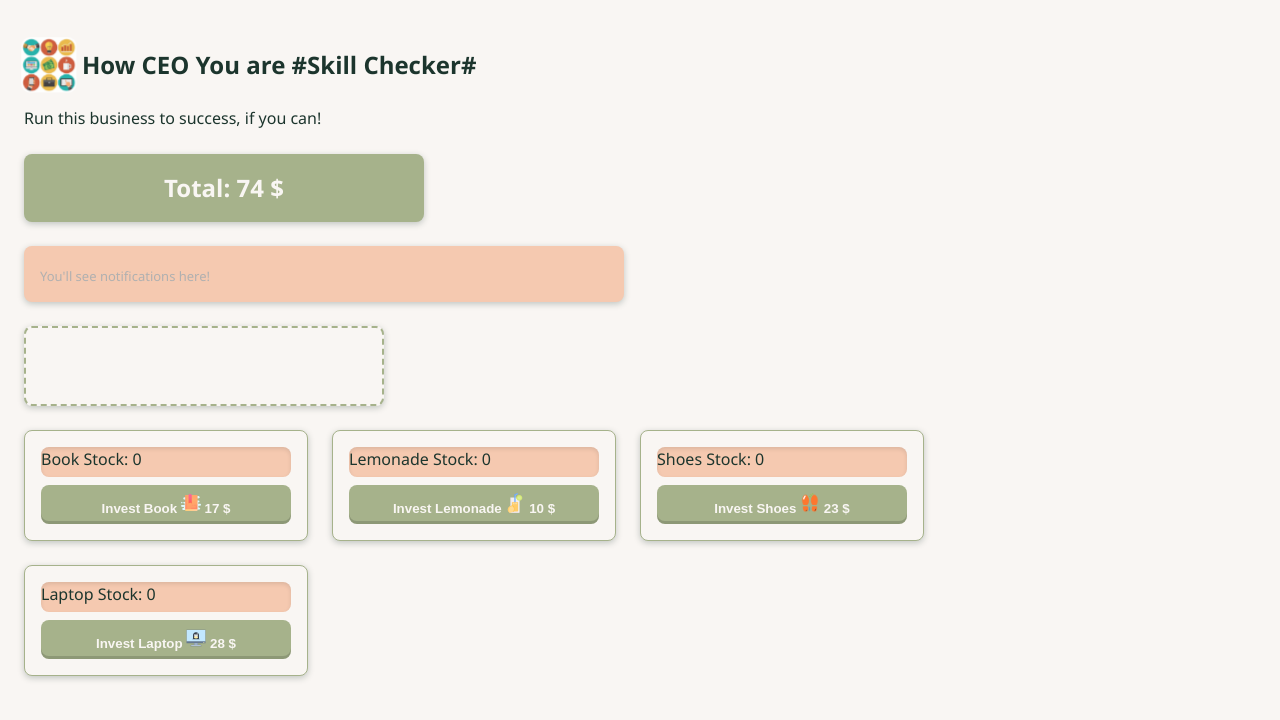
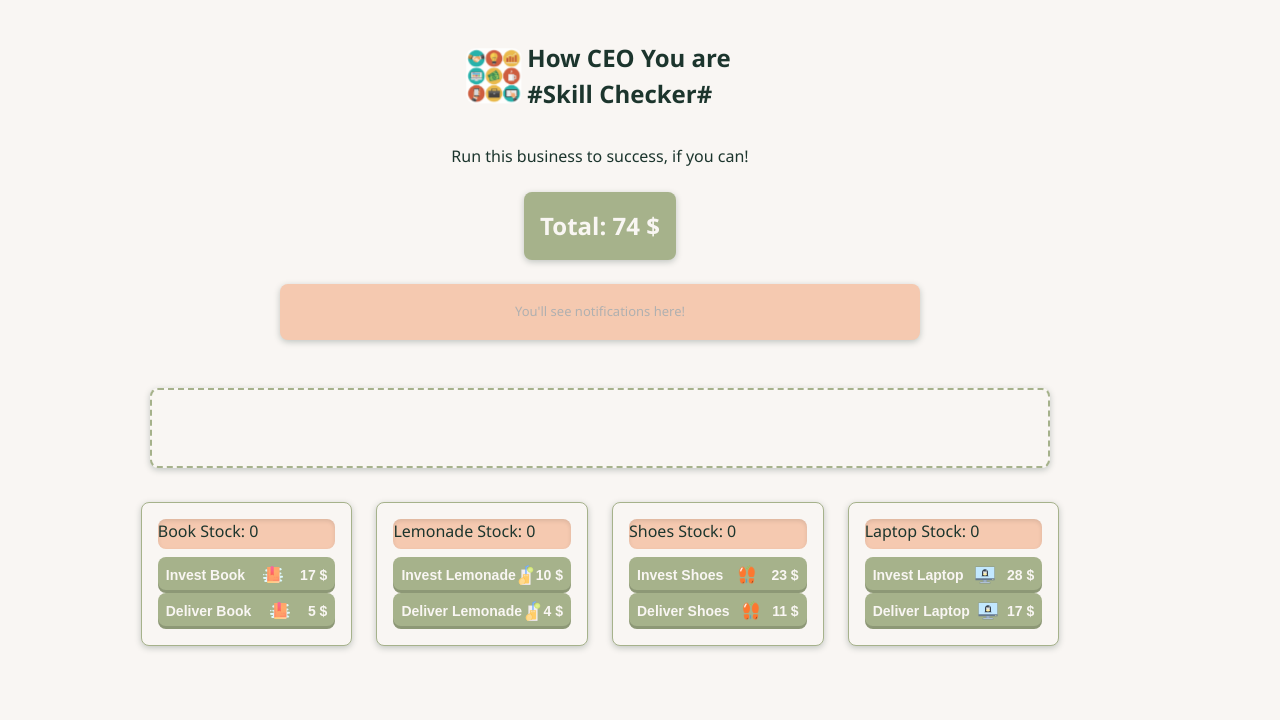
Before and after one commit to Sadullah-TANRIKULU/SB-simulation, a plain HTML site: page index.html in a window 1280 px wide. Drawn offline with Linux system fonts and the light colour scheme.

Commit message:
last working and styled version

```diff
--- a/index.html
+++ b/index.html
@@ -12,6 +12,7 @@
     />
   </head>
   <body>
+    <main>
       <h1
         title="
       How to Play!
@@ -34,8 +35,8 @@
       No Stock = No monthly expenses
       "
       >
-      <img src="./assets/OH3E9O0.jpg" width="50px" /> How CEO You are #Skill
-      Checker#
+        <img src="./assets/OH3E9O0.jpg" width="50px" /> How CEO You are <br />
+        #Skill Checker#
       </h1>
       <p>Run this business to success, if you can!</p>
 
@@ -55,34 +56,47 @@
 
       <section id="deliver"></section>
       <br />
-
       <section id="investment">
         <div id="book">
           <div id="bookstock"></div>
-        <button id="btn1" data-id="0">
+          <button id="btn1" data-id="0" data-type="invest">
             Invest Book <img src="./assets/book.png" width="20" /> 17 $
+          </button>
+          <button id="btn11" data-id="0" data-type="deliver">
+            Deliver Book <img src="./assets/book.png" width="20" /> 5 $
           </button>
         </div>
         <div id="lemonade">
           <div id="lemonadestock"></div>
-        <button id="btn2" data-id="1">
+          <button id="btn2" data-id="1" data-type="invest">
             Invest Lemonade <img src="./assets/lemonade.png" width="20" /> 10 $
+          </button>
+          <button id="btn21" data-id="1" data-type="deliver">
+            Deliver Lemonade <img src="./assets/lemonade.png" width="20" /> 4 $
           </button>
         </div>
         <div id="shoes">
           <div id="shoesstock"></div>
-        <button id="btn3" data-id="2">
+          <button id="btn3" data-id="2" data-type="invest">
             Invest Shoes <img src="./assets/shoes.png" width="20" /> 23 $
+          </button>
+          <button id="btn31" data-id="2" data-type="deliver">
+            Deliver Shoes <img src="./assets/shoes.png" width="20" /> 11 $
           </button>
         </div>
         <div id="laptop">
           <div id="laptopstock"></div>
-        <button id="btn4" data-id="3">
-          Invest Laptop <img src="./assets/linux-laptop.png" width="20" /> 28 $
+          <button id="btn4" data-id="3" data-type="invest">
+            Invest Laptop <img src="./assets/linux-laptop.png" width="20" /> 28
+            $
+          </button>
+          <button id="btn41" data-id="3" data-type="deliver">
+            Deliver Laptop <img src="./assets/linux-laptop.png" width="20" /> 17
+            $
           </button>
         </div>
       </section>
-
+    </main>
     <script src="script.js"></script>
   </body>
 </html>
--- a/script.js
+++ b/script.js
@@ -12,14 +12,21 @@ const deliverEl = document.getElementById("deliver");
 totalCashDisplay.innerHTML = `Total: ${totalcash} $`;
 
 class Product {
-  constructor(name, cost, expense, price, image = './assets/default-product.png', stock = 0) {
+  constructor(
+    name,
+    cost,
+    expense,
+    price,
+    image = "./assets/default-product.png",
+    stock = 0
+  ) {
     this.name = name;
     this.cost = cost;
     this.expense = expense;
     this.price = price;
     this.stock = stock;
     this.canDecrement = true;
-    this.image = image
+    this.image = image;
   }
 }
 
@@ -30,10 +37,10 @@ class Customer {
 }
 
 const products = [
-  new Product("Book", 17, 10, 5, './assets/book.png'),
-  new Product("Lemonade", 10, 2, 4, './assets/lemonade.png'),
-  new Product("Shoes", 23, 13, 11, './assets/shoes.png'),
-  new Product("Laptop", 28, 15, 17, './assets/linux-laptop.png'),
+  new Product("Book", 17, 10, 5, "./assets/book.png"),
+  new Product("Lemonade", 10, 2, 4, "./assets/lemonade.png"),
+  new Product("Shoes", 23, 13, 11, "./assets/shoes.png"),
+  new Product("Laptop", 28, 15, 17, "./assets/linux-laptop.png"),
 ];
 
 const customers = [
@@ -47,35 +54,12 @@ const customers = [
   new Customer("Myhkhailo"),
   new Customer("Rana"),
   new Customer("Cedooooo"),
-
 ];
 
 let clientwant;
 let timeoutID;
 let monthlyInterval;
 let customerInterval;
-
-const bookdeliver = document.createElement("button");
-const lemonadedeliver = document.createElement("button");
-const shoesdeliver = document.createElement("button");
-const laptopdeliver = document.createElement("button");
-
-bookdeliver.id = "btn11";
-lemonadedeliver.id = "btn21";
-shoesdeliver.id = "btn31";
-laptopdeliver.id = "btn41";
-
-bookdeliver.innerText = `Deliver ${products[0].name} ${products[0].price}$`;
-lemonadedeliver.innerText = `Deliver ${products[1].name} ${products[1].price}$`;
-shoesdeliver.innerText = `Deliver ${products[2].name} ${products[2].price}$`;
-laptopdeliver.innerText = `Deliver ${products[3].name} ${products[3].price}$`;
-
-document.getElementById("book").appendChild(bookdeliver);
-document.getElementById("lemonade").appendChild(lemonadedeliver);
-document.getElementById("shoes").appendChild(shoesdeliver);
-document.getElementById("laptop").appendChild(laptopdeliver);
-
-const buttons = [bookdeliver, lemonadedeliver, shoesdeliver, laptopdeliver];
 
 function showWarning(message, permanent = false) {
   warningSection.style.color = permanent ? "white" : "black";
@@ -136,10 +120,10 @@ function deliver(productIdx) {
       btn2.disabled = true;
       btn3.disabled = true;
       btn4.disabled = true;
-      bookdeliver.disabled = true;
-      lemonadedeliver.disabled = true;
-      shoesdeliver.disabled = true;
-      laptopdeliver.disabled = true;
+      btn11.disabled = true;
+      btn21.disabled = true;
+      btn31.disabled = true;
+      btn41.disabled = true;
       clearInterval(monthlyInterval);
       clearInterval(customerInterval);
       deliverEl.innerHTML = "You Win";
@@ -155,23 +139,31 @@ const btn1 = document.getElementById("btn1");
 const btn2 = document.getElementById("btn2");
 const btn3 = document.getElementById("btn3");
 const btn4 = document.getElementById("btn4");
+const btn11 = document.getElementById("btn11");
+const btn21 = document.getElementById("btn21");
+const btn31 = document.getElementById("btn31");
+const btn41 = document.getElementById("btn41");
+
+const buttons = [btn11, btn21, btn31, btn41];
 
 const investment = document.getElementById("investment");
 function triggerInvest(e) {
   if (e.target.tagName !== "BUTTON") return;
 
-  const id = e.target.dataset.id;
-  if (!id) return;
+  const id = Number(e.target.dataset.id);
+  const type = e.target.dataset.type;
 
-  invest(Number(id));
-  checkValues(Number(id));
+  console.log("id : ", id, " type : ", type);
+
+  if (type === "invest") {
+    invest(id);
+    checkValues(id);
+  } else if (type === "deliver") {
+    deliver(id);
+    checkValues(id);
+  }
 }
 investment.addEventListener("click", triggerInvest);
-
-bookdeliver.addEventListener("click", () => deliver(0));
-lemonadedeliver.addEventListener("click", () => deliver(1));
-shoesdeliver.addEventListener("click", () => deliver(2));
-laptopdeliver.addEventListener("click", () => deliver(3));
 
 function getRandomItem(arr) {
   return arr[Math.floor(Math.random() * arr.length)];
@@ -214,10 +206,10 @@ monthlyInterval = setInterval(() => {
     btn2.disabled = true;
     btn3.disabled = true;
     btn4.disabled = true;
-    bookdeliver.disabled = true;
-    lemonadedeliver.disabled = true;
-    shoesdeliver.disabled = true;
-    laptopdeliver.disabled = true;
+    btn11.disabled = true;
+    btn21.disabled = true;
+    btn31.disabled = true;
+    btn41.disabled = true;
     clearInterval(monthlyInterval);
     clearInterval(customerInterval);
     deliverEl.innerHTML = "Game Over";
@@ -225,11 +217,21 @@ monthlyInterval = setInterval(() => {
 }, 40000);
 
 // setting hidden attr true and removing it
+// function checkValues(value) {
+//   if (products[value].stock === 0) {
+//     buttons[value].setAttribute("hidden", true);
+//   } else {
+//     buttons[value].removeAttribute("hidden");
+//   }
+// }
 function checkValues(value) {
+  const deliverBtn = document.querySelector(`button[data-type="deliver"][data-id="${value}"]`);
+  if (!deliverBtn) return;
+
   if (products[value].stock === 0) {
-    buttons[value].setAttribute("hidden", true);
+    deliverBtn.setAttribute("hidden", true);
   } else {
-    buttons[value].removeAttribute("hidden");
+    deliverBtn.removeAttribute("hidden");
   }
 }
 
--- a/style.css
+++ b/style.css
@@ -1,5 +1,4 @@
 /* style.css */
-
 /* Define CSS variables globally for easy theming */
 :root {
     --color-dark-green: #1c352d;
@@ -33,11 +32,20 @@
 
 body {
     margin: 0;
+    width: 100vw;
     font-family: var(--font-family);
     background-color: var(--color-ivory);
     color: var(--color-dark-green);
     line-height: 1.5;
     padding: var(--spacing-large);
+}
+
+main {
+    display: flex;
+    flex-direction: column;
+    justify-content: flex-start;
+    align-items: center;
+    width: 90vw;
 }
 
 /* Header */
@@ -87,13 +95,39 @@ p {
 /* Notification warning section */
 #warning {
     background-color: var(--color-peach);
-    color: var(--color-dark-green);
-    font-size: var(--font-size-small);
-    padding: var(--spacing-small) var(--spacing-medium);
+    color: #ff0000;
+    /* clear warning red */
+    font-size: 1.25rem;
+    /* scalable print size */
+    padding: 0.5rem 1rem;
     border-radius: var(--border-radius);
     box-shadow: var(--box-shadow);
-    max-width: 600px;
+    max-width: 100%;
+    min-width: 50vw;
+    height: 3.5rem;
     margin-bottom: var(--spacing-large);
+    display: flex;
+    align-items: center;
+    justify-content: center;
+    text-align: center;
+}
+
+/* Responsive adjustment for very small screens */
+@media (max-width: 450px) {
+    #warning {
+        font-size: 1rem;
+        padding: 0.25rem 0.75rem;
+    }
+
+    #deliver {
+        min-height: 60px;
+        width: 95%;
+        padding: 0.5rem;
+    }
+
+    #bookstock, #lemonadestock, #shoesstock, #laptopstock {
+    font-size: var(--font-size-small);
+}
 }
 
 /* Current cash display */
@@ -113,15 +147,19 @@ p {
     text-align: center;
 }
 
-/* Investment Section */
+/* Make the grid adapt better to smaller screens */
 #investment {
     display: grid;
-    grid-template-columns: repeat(auto-fit, minmax(220px, 1fr));
+    grid-template-columns: repeat(auto-fit, minmax(150px, 1fr));
     gap: var(--spacing-large);
-    max-width: 900px;
+    max-width: 100%;
+    /* Use full width on mobile */
     margin-bottom: var(--spacing-large);
+    padding: 10px;
+    /* Add some padding for smaller screens */
 }
 
+/* Ensure individual div containers are flexible */
 #investment>div {
     background-color: var(--color-ivory);
     border: 1px solid var(--color-sage-green);
@@ -131,8 +169,11 @@ p {
     display: flex;
     flex-direction: column;
     justify-content: space-between;
+    width: 100%;
+    /* Full width within grid cells */
 }
 
+/* Make buttons more touch-friendly and flexible on mobile */
 #investment button {
     background-color: var(--color-sage-green);
     border: none;
@@ -143,14 +184,30 @@ p {
     border-radius: var(--border-radius);
     box-shadow: inset 0 -3px rgba(0, 0, 0, 0.15);
     transition: background-color 0.3s ease, transform 0.2s ease;
+    width: 100%;
+    /* Buttons span full width for easier tapping */
+    font-size: 14px;
+    /* Slightly larger text for small screens */
+    display: flex;
+    align-items: center;
+    justify-content: space-between;
 }
 
+/* Improve hover/focus states for smaller screens if needed */
 #investment button:hover,
 #investment button:focus {
     background-color: var(--color-dark-green);
     transform: scale(1.05);
     outline: none;
 }
+
+/* Optional: Adjust the img size within buttons for mobile */
+#investment button img {
+    width: 20px;
+    height: auto;
+    /* Keep aspect ratio */
+}
+
 
 /* Stock display area styling */
 #bookstock,
@@ -164,16 +221,23 @@ p {
     box-shadow: inset 0 2px 4px rgba(0, 0, 0, 0.1);
 }
 
-/* Deliver section can be styled later */
+/* Deliver section styling */
 #deliver {
     max-width: 900px;
-    width: 22.5rem;
+    width: 90%;
+    /* Use relative width for flexibility */
     min-height: 80px;
     margin-top: var(--spacing-large);
+    margin-left: auto;
+    /* Center horizontally */
+    margin-right: auto;
+    /* Center horizontally */
     border: 2px dashed var(--color-sage-green);
     border-radius: var(--border-radius);
     background-color: var(--color-ivory);
     box-shadow: var(--box-shadow);
+    padding: var(--spacing-small);
+    /* Add some padding inside */
 }
 
 /* Make clickable areas pointer on app beyond spaces */
@@ -183,9 +247,3 @@ h1,
 #totalcash {
     cursor: pointer;
 }
-
-#warning {
-    color: #ff0000;
-    font-size: x-large;
-    height: 3.5rem;
-}
```
Lines whose indentation alone changed are shown as unchanged.
